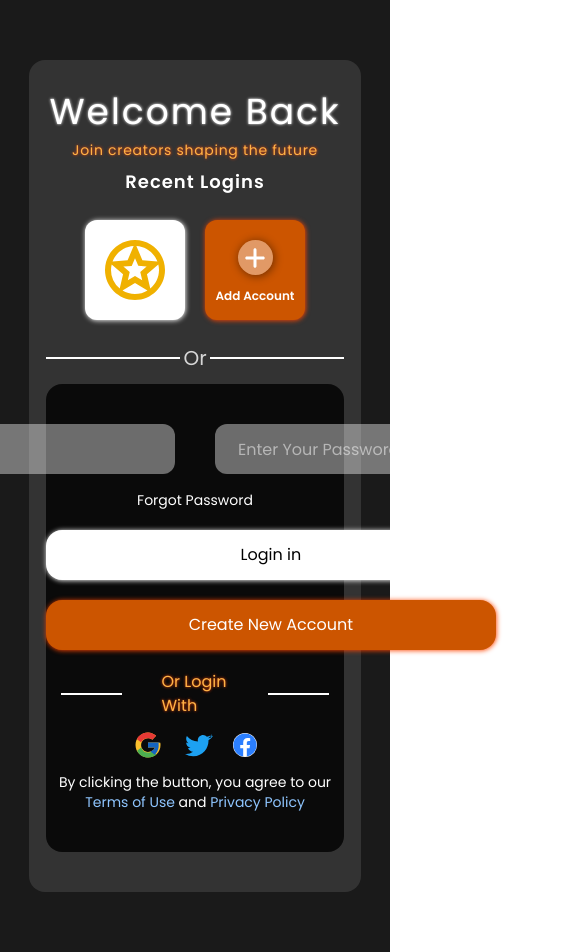
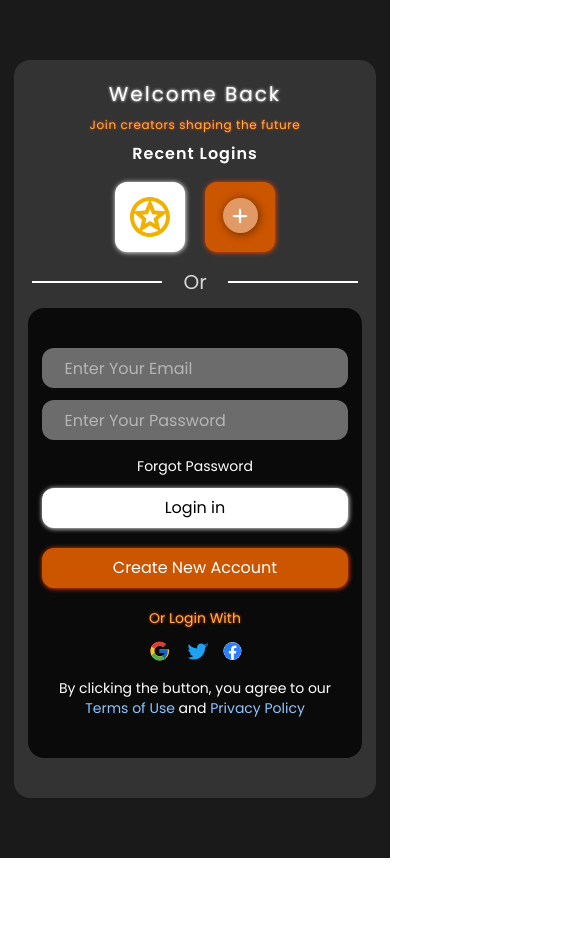
Before and after one commit to arhamshafi/Music_Player_AR, a React (Vite) app: page / in a window 390 px wide. Shown: the whole page, 577 px wide, since content can reach past the window. After the commit the page ends 858 px from the top, so only its background shows below. Built offline with nearby package versions, Linux system fonts and the light colour scheme.

Commit message:
authentication  responsive done

```diff
--- a/src/components/Sign_in.jsx
+++ b/src/components/Sign_in.jsx
@@ -10,37 +10,38 @@ function Sign_in() {
   let navigate = useNavigate()
   return (
     <div className='w-full h-max py-15 bg-[#1a1a1a] flex justify-center items-center'>
-      <div className='w-[85%] h-[max]  rounded-2xl bg-[#333333] py-.05 pb-10'>
-        <h1 className='text-white tw_sh text-center text-4xl tracking-[2px] mt-8 '>Welcome Back</h1>
-        <p className='text-[#FFB347] tracking-wider to_sh text-sm mt-2 text-center'>Join creators shaping the future</p>
-        <p className='text-white tracking-[1px] font-bold text-center mt-2 text-lg'>Recent Logins</p>
-        <div className='w-full h-max py-1 flex justify-center items-center gap-5 mt-5 '>
-          <div className='w-[100px] h-[100px] wx_sh bg-white rounded-xl flex justify-center items-center hover:scale-95 cursor-pointer transition-all duration-200 ease-in'> <MdOutlineStars className='text-yellow-500 text-7xl' /> </div>
-          <div className='w-[100px] h-[100px] ox_sh bg-[#CC5500] rounded-xl flex flex-col gap-3 items-center hover:scale-95 cursor-pointer transition-all duration-100 ease-in ' onClick={() => navigate("/sign_up")} >
-            <div className='w-[35px] rounded-full h-[35px] bg-white/40 bx_sh flex  justify-center items-center mt-5'>
-              <FaPlus className='text-white text-2xl' /> </div>
-            <p className='text-white text-[12px] font-bold'>Add Account</p>
+      <div className='w-[93%] sm:w-[85%] h-[max]  rounded-2xl bg-[#333333] py-.05 pb-10'>
+        <h1 className='text-white tw_sh text-center text-xl sm:text-4xl tracking-[2px] mt-5 sm:mt-8 '>Welcome Back</h1>
+        <p className='text-[#FFB347] tracking-wider to_sh text-[12px] sm:text-sm mt-2 text-center'>Join creators shaping the future</p>
+        <p className='text-white tracking-[1px] font-bold text-center mt-2 text-md sm:text-lg'>Recent Logins</p>
+        <div className='w-full h-max py-1 flex justify-center items-center gap-5  flex-wrap mt-3 sm:mt-5 '>
+          <div className=' w-[70px] sm:w-[100px] h-[70px] sm:h-[100px] hover:opacity-70 wx_sh bg-white rounded-xl flex justify-center  items-center hover:scale-95 cursor-pointer transition-all duration-200 ease-in'> <MdOutlineStars className='text-yellow-500 text-5xl sm:text-7xl' /> </div>
+          <div className=' w-[70px] sm:w-[100px] h-[70px] sm:h-[100px] ox_sh hover:opacity-70 bg-[#CC5500] rounded-xl flex flex-col gap-3 items-center hover:scale-95 cursor-pointer transition-all duration-100 ease-in ' onClick={() => navigate("/sign_up")} >
+            <div className='w-[35px] rounded-full h-[35px] bg-white/40 bx_sh flex  justify-center items-center mt-4 sm:mt-5'>
+              <FaPlus className='text-white text-lg sm:text-2xl' /> </div>
+            <p className='text-white hidden sm:block text-[12px] font-bold'>Add Account</p>
           </div>
         </div>
-        <div className='w-[90%] mx-auto mt-5 flex justify-between items-center'>
-          <div className='w-[45%] border border-white'></div>
+        <div className='w-[90%] mx-auto mt-3 sm:mt-5 flex justify-between items-center'>
+          <div className='w-[40%] sm:w-[45%] border border-white'></div>
           <p className='text-white/80 text-xl'>Or</p>
-          <div className='w-[45%] border border-white'></div>
+          <div className='w-[40%] sm:w-[45%] border border-white'></div>
         </div>
-        <div className='w-[90%] h-max py-10 bg-black/80 mx-auto rounded-2xl mt-3'>
-          <div className='w-full h-max flex justify-center items-center gap-10'>
-            <input type='email' placeholder='Enter Your Email' className='bg-white/40 outline-none px-5 border-3 border-transparent focus:border-orange-600 transition-all duration-150 ease-in text-white rounded-xl h-[50px] w-[450px]' onChange={onhandle} name="email" value={loginData.email} />
-            <input type='password' placeholder='Enter Your Password' className='bg-white/40 outline-none px-5 border-3 border-transparent focus:border-orange-600 transition-all duration-150 ease-in text-white rounded-xl h-[50px] w-[450px]' onChange={onhandle} name="password" value={loginData.password} />
+        {/* ////////// */}
+        <div className='w-[90%] h-max py-10 inp bg-black/80 mx-auto rounded-2xl mt-3'>
+          <div className='w-full h-max flex gap-3 sm:gap-0 flex-col sm:flex-row justify-evenly items-center '>
+            <input type='email' placeholder='Enter Your Email' className='bg-white/40 inp outline-none px-5 border-3 border-transparent focus:border-orange-600 transition-all duration-150 ease-in text-white rounded-xl h-[40px] sm:h-[50px] w-[85%] sm:w-[45%]' onChange={onhandle} name="email" value={loginData.email} />
+            <input type='password' placeholder='Enter Your Password' className='bg-white/40 inp outline-none px-5 border-3 border-transparent focus:border-orange-600 transition-all duration-150 ease-in text-white rounded-xl h-[40px] sm:h-[50px] w-[85%] sm:w-[45%]' onChange={onhandle} name="password" value={loginData.password} />
           </div>
           <p className='text-white mt-4 text-sm w-max mx-auto hover:underline cursor-pointer'>Forgot Password</p>
-          <button className='w-[450px] h-[50px] rounded-2xl wx_sh bg-white mx-auto block mt-5 hover:scale-103 cursor-pointer transition-all duration-200 ease-in-out ' onClick={login} >Login in</button>
-          <button className='w-[450px] h-[50px] ox_sh rounded-2xl bg-[#CC5500] mx-auto block text-white mt-5 hover:scale-103 cursor-pointer transition-all duration-200 ease-in-out' onClick={() => navigate("/sign_up")}>Create New Account</button>
-          <div className='w-[90%] mx-auto mt-5 flex justify-center gap-10 items-center'>
-            <div className='w-[35%] border border-white'></div>
-            <p className=' text-[#FFB347] to_sh text-md'>Or Login With</p>
-            <div className='w-[35%] border border-white'></div>
+          <button className='w-[85%] inp sm:w-[450px] h-[40px] sm:h-[50px] rounded-xl sm:rounded-2xl wx_sh bg-white mx-auto block mt-3 sm:mt-5 hover:scale-103 cursor-pointer transition-all duration-200 ease-in-out ' onClick={login} >Login in</button>
+          <button className='w-[85%] inp sm:w-[450px] h-[40px] sm:h-[50px] ox_sh rounded-xl sm:rounded-2xl bg-[#CC5500] mx-auto block text-white mt-5 hover:scale-103 cursor-pointer transition-all duration-200 ease-in-out' onClick={() => navigate("/sign_up")}>Create New Account</button>
+          <div className='w-full sm:w-[90%] mx-auto mt-5 flex justify-center gap-10 items-center'>
+            <div className='w-[20%] sm:w-[28%] lg:w-[35%] dn border border-white'></div>
+            <p className=' text-[#FFB347] to_sh w-max text-sm sm:text-md'>Or Login With</p>
+            <div className='w-[20%] sm:w-[28%] lg:w-[35%] dn border border-white'></div>
           </div>
-          <div className='w-full mt-3 flex justify-center gap-5 items-center'>
+          <div className='w-full scale-75 sm:scale-100 mt-2 sm:mt-3 flex justify-center gap-5 items-center'>
             <button className="flex items-center transition-all duration-200 ease-in-out cursor-pointer hover:-translate-y-1">
               <span dangerouslySetInnerHTML={{ __html: `<svg xmlns="http://www.w3.org/2000/svg" width="30" height="30" viewBox="0 0 48 48"><path fill="#fbc02d" d="M43.6 20.5H42V20H24v8h11.3C33.4 32.4 29.2 35 24 35c-6.1 0-11-4.9-11-11s4.9-11 11-11c2.6 0 5 .9 6.9 2.4l6.1-6.1C33.3 6.1 28.9 4 24 4 12.9 4 4 12.9 4 24s8.9 20 20 20c11 0 20-8 20-20 0-1.3-.1-2.7-.4-3.9z"/><path fill="#e53935" d="M6.3 14.6l6.6 4.8C14.3 16 18.8 13 24 13c2.6 0 5 .9 6.9 2.4l6.1-6.1C33.3 6.1 28.9 4 24 4 15.3 4 7.9 9.8 6.3 14.6z"/><path fill="#4caf50" d="M24 44c5.2 0 10-1.8 13.7-4.9l-6.4-5.2C29.2 35 26.6 36 24 36c-5.1 0-9.4-3.4-10.9-8.1l-6.6 5.1C9.6 39.5 16.3 44 24 44z"/><path fill="#1565c0" d="M43.6 20.5H42V20H24v8h11.3c-1.1 3-4.1 5.5-7.3 6.1l.1.1 6.4 5.2c-.4.3 6.6-4.8 6.6-14.4 0-1.3-.1-2.7-.4-3.9z"/></svg>` }} />
             </button>
@@ -53,7 +54,7 @@ function Sign_in() {
             </button>
             <FaFacebook className='text-blue-500 text-2xl bg-white rounded-xl transition-all duration-200 ease-in-out cursor-pointer hover:-translate-y-1' />
           </div>
-          <p className='text-white text-center mt-3 text-sm'>By clicking the button, you agree to our <span className='text-blue-300'>Terms of Use</span> and <span className='text-blue-300'>Privacy Policy</span></p>
+          <p className='text-white text-center mt-3 w-[90%] mx-auto text-sm'>By clicking the button, you agree to our <span className='text-blue-300'>Terms of Use</span> and <span className='text-blue-300'>Privacy Policy</span></p>
 
         </div>
       </div>
--- a/src/index.css
+++ b/src/index.css
@@ -30,3 +30,21 @@ body {
   -webkit-appearance: none;
   margin: 0;
 }
+
+@media screen and (max-width:480px) {
+    .line_width{
+      width: 23%;
+    }
+}
+
+@media screen and (max-width:400px) {
+    .dn{
+      display: none;
+    }
+    .inp{
+      width: 92%;
+    }
+    .fs1{
+      font-size: 20px;
+    }
+}
```
Also changed, not shown: src/components/Sign_up.jsx (+16 -18 lines).
